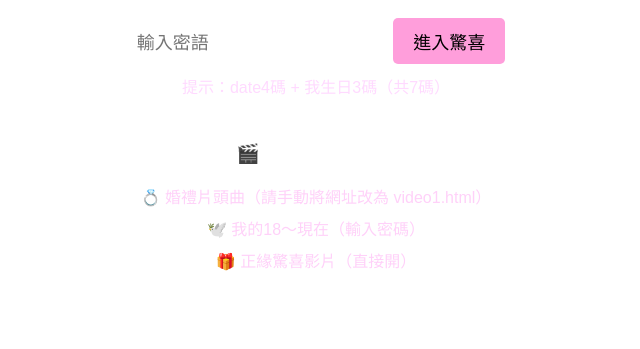
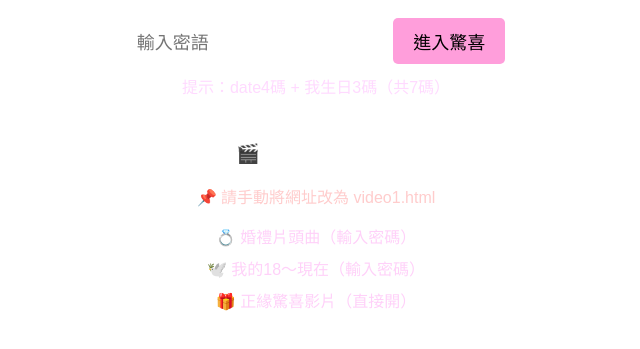
Before and after one commit to c13991399/FALL-IN-LOVE-Jane, a plain HTML site: page index.html in a window 1280 px wide. Shown: the part 209-558 px from the top of the page, without its empty margins (324-964 px from the left). Drawn offline with Linux system fonts and the light colour scheme.

Commit message:
Update index.html

```diff
--- a/index.html
+++ b/index.html
@@ -55,9 +55,11 @@
     <button onclick="checkCode()">進入驚喜</button>
     <div class="hint">提示：date4碼 + 我生日3碼（共7碼）</div>
 
-    <div class="extra-links">
-      <h3>🎬 更多回憶密語：</h3>
-      <a href="影片1.html">💍 婚禮片頭曲（請手動將網址改為 video1.html）</a>
+   <div class="extra-links">
+  <h3>🎬 更多回憶密語：</h3>
+
+  <p style="color: #ffcccc;">📌 請手動將網址改為 video1.html</p>
+  <a href="影片1.html">💍 婚禮片頭曲（輸入密碼）</a>
       <a href="video2.html">🕊️ 我的18～現在（輸入密碼）</a>
       <a href="open.html" target="_blank">🎁 正緣驚喜影片（直接開）</a>
     </div>
```
